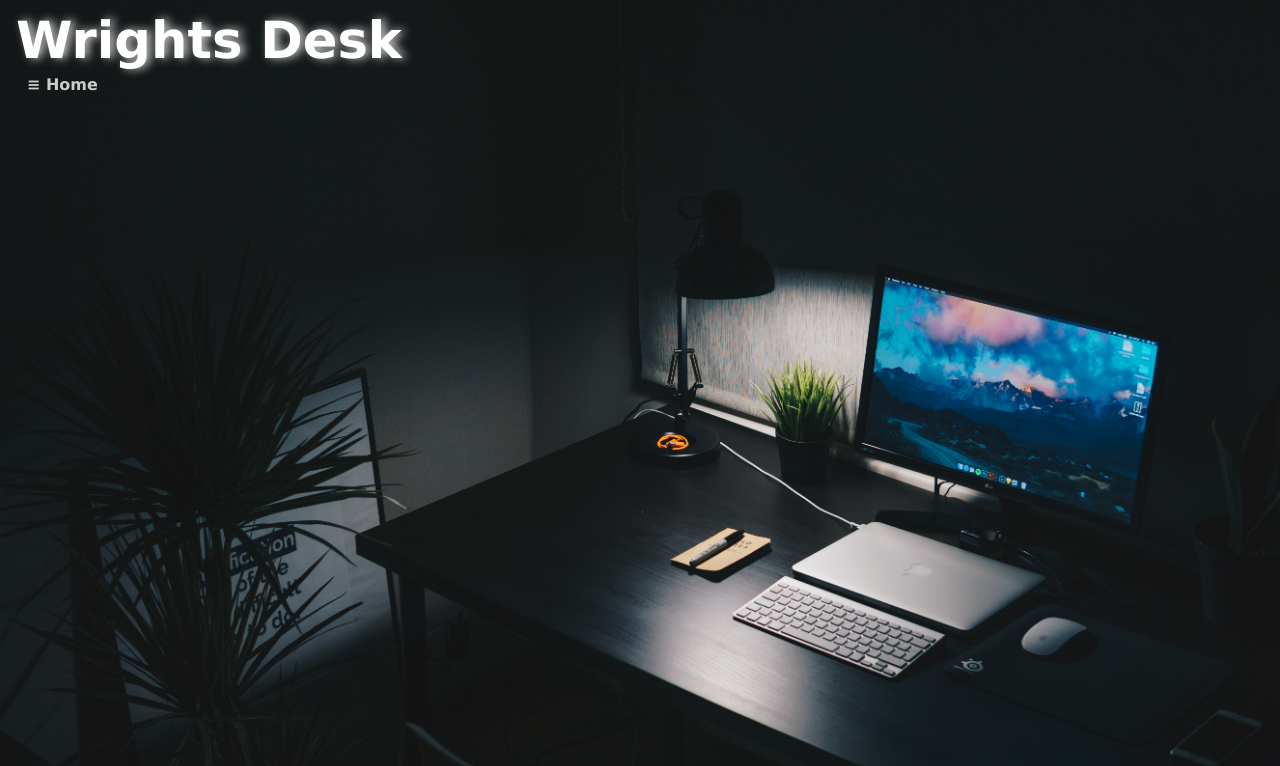
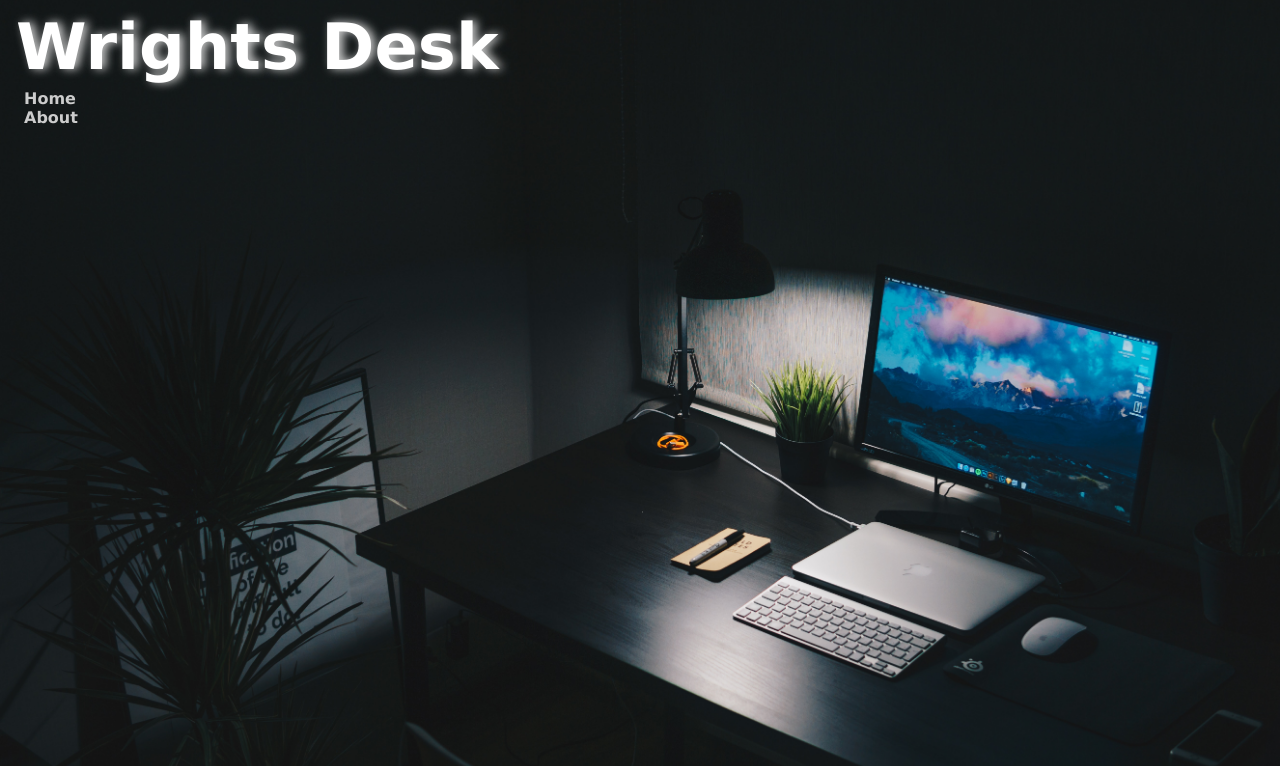
Before and after one commit to vrw-GH/WD-Home, a PHP site: page /dev/desktop.php in a window 1280 px wide. Shown: the top 766 px of the page. Run offline with PHP 8.4, Linux system fonts and the light colour scheme.

Commit message:
Dev (#10)
* new WD home

* iframe

```diff
--- a/dev/desktop.php
+++ b/dev/desktop.php
@@ -8,6 +8,7 @@
    <title>Wrights Desk</title>
 
    <style>
+
    * {
       background-color: transparent;
       margin: 0;
@@ -18,18 +19,19 @@
 
    a {
       text-decoration: none;
-         border: 3px solid transparent;
-         border-radius: 8px;
-         /* background: linear-gradient(90deg, transparent, #ccc, transparent, transparent, transparent); */
+      border: 0px solid transparent;
+      /* border-radius: 8px; */
    }
 
    a:focus {
-         border: 3px solid #fff;
+      /* border: 2px solid transparent; */
+      background: linear-gradient(90deg, #ccc, transparent, transparent, transparent);
       color: #fff;
    }
 
    a:hover {
-         color: #fff;
+      /* color: #fff; */
+      color: red;
    }
 
    body {
@@ -42,40 +44,124 @@
       background-position: bottom;
    }
 
-      .headline:hover {
+   .headlines {
+      z-index: 100;
+   }
+
+   .headlines:hover {
       color: #fff;
    }
 
    .hl1 {
       padding: 10px 0 5px 1rem;
       text-shadow: #ccc 4px 0 10px;
-         font-size: min(4rem, 4em, 4vw);
+      font-size: min(4rem, 4em, 6vw);
       font-weight: 800;
    }
 
    .hl2 {
       padding: 0 0 0 1.5rem;
       cursor: pointer;
-         width: 5rem;
+      width: 3.5rem;
       overflow: hidden;
       white-space: nowrap;
    }
 
    .hl2:hover {
+      color: #fff;
       width: auto;
       overflow: visible;
       white-space: normal;
+   }
+
+   .row {
+      display: flex;
+      width: calc(100% - 2rem - 10px);
+      margin-left: 1.5rem;
+   }
+
+   .col-left {
+      width: max(1em, 10vw);
+      max-width: 200px;
+      background-color: transparent;
+   }
+
+   .col-right {
+      margin-right: 2rem;
+      width: calc(100%);
+      height: 80vh;
+      /* background-color: green; */
+      background-color: transparent;
+   }
+   </style>
+
+   <style>
+   .dropdown {
+      display: none
+   }
+
+   .navbar-list li:focus>.dropdown {
+      display: block;
+      color: #fff;
+   }
+
+   .navbar-tags {
+      padding: 0;
+      list-style-type: none;
+   }
+   </style>
+
+   <style>
+   iframe[name=viewport] {
+      width: 100%;
+      border: none;
+      height: calc(100% - 2rem);
+      /* border-radius: 200px 200px 0 0; */
+   }
+
+   iframe[name=viewport]:hover {
+      backdrop-filter: blur(4px);
+      backdrop-filter: brightness(20%);
+   }
+
+   iframe[name=viewport]:has(body) {
+      border: 2px solid red;
    }
    </style>
 </head>
 
 <body>
-   <div class="headline hl1">
+
+   <div class="headlines hl1">
       Wrights Desk
    </div>
-   <div class="headline hl2">
+   <!-- <div class="headline hl2">
       <span><a href="."><b>≡ Home</b>&emsp;···&emsp; My Digital Workshop</a></span>
-   </div>
+   </div> -->
+   <ul class="headlines hl2 navbar-list ">
+      <li class="navbar-tags"><span><a href="about:blank" target="viewport"><b>Home</b>&emsp;···&emsp; The Wright's
+               Digital Workshop</a></span>
+         <ul class="dropdown">
+            <li><a href="#me">Me</a></li>
+         </ul>
+         <ul class="dropdown">
+            <li><a href="">Gallery</a></li>
+         </ul>
+      </li>
+      <li class="navbar-tags"><span><a href="https://vrw-gh.github.io/vrw-GH"
+               target="viewport"><b>About</b>&emsp;···&emsp; About Me</a></span>
+      </li>
+   </ul>
+   <row class="row">
+      <column class="col-left">
+
+      </column>
+      <column class="col-right">
+         <iframe name="viewport" src="" frameborder="0" title="viewport" height="0">
+            <!-- onload="this.Set(height='500')" -->
+         </iframe>
+      </column>
+   </row>
 
 </body>
 
--- a/dev/index.html
+++ b/dev/index.html
@@ -16,7 +16,7 @@
       iframe[id=desktop] {
          width: 100%;
          height: 99.5vh;
-         cli
+
       }
    </style>
 
```
Lines whose indentation alone changed are shown as unchanged.
